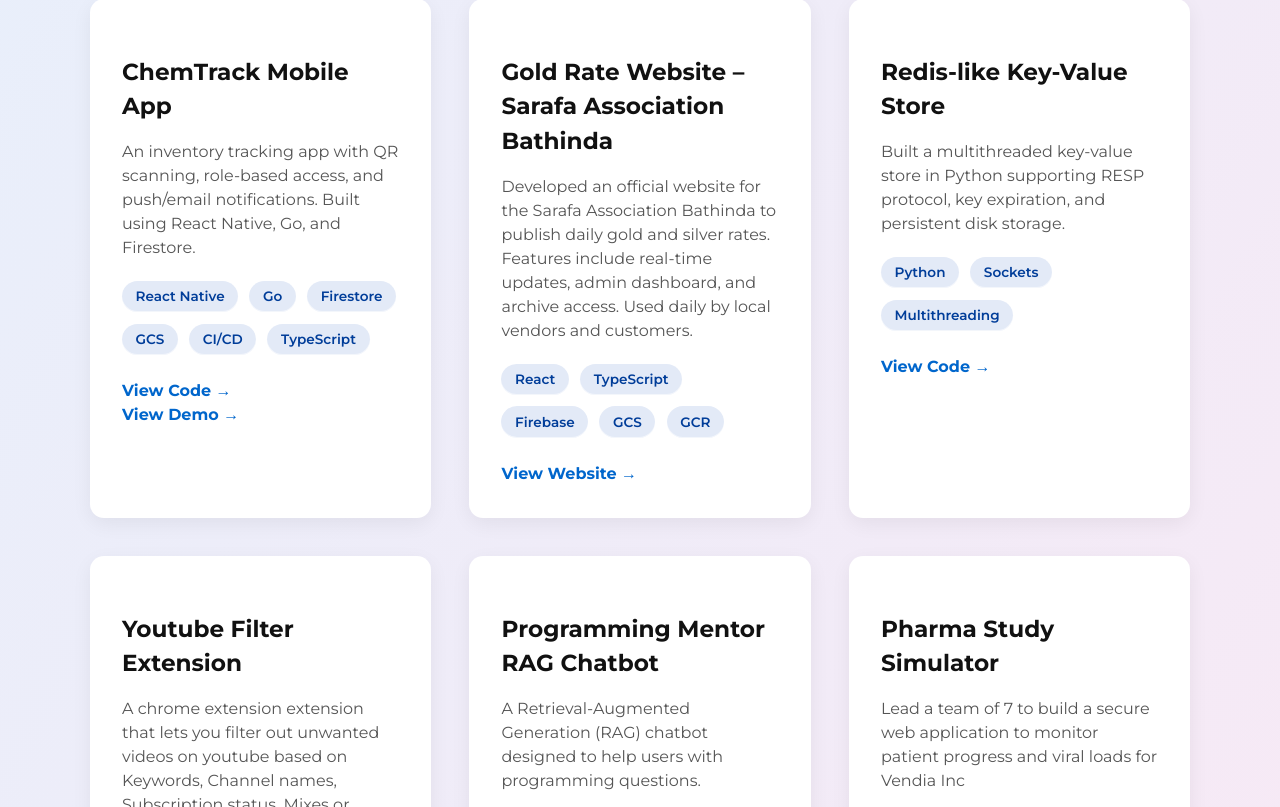
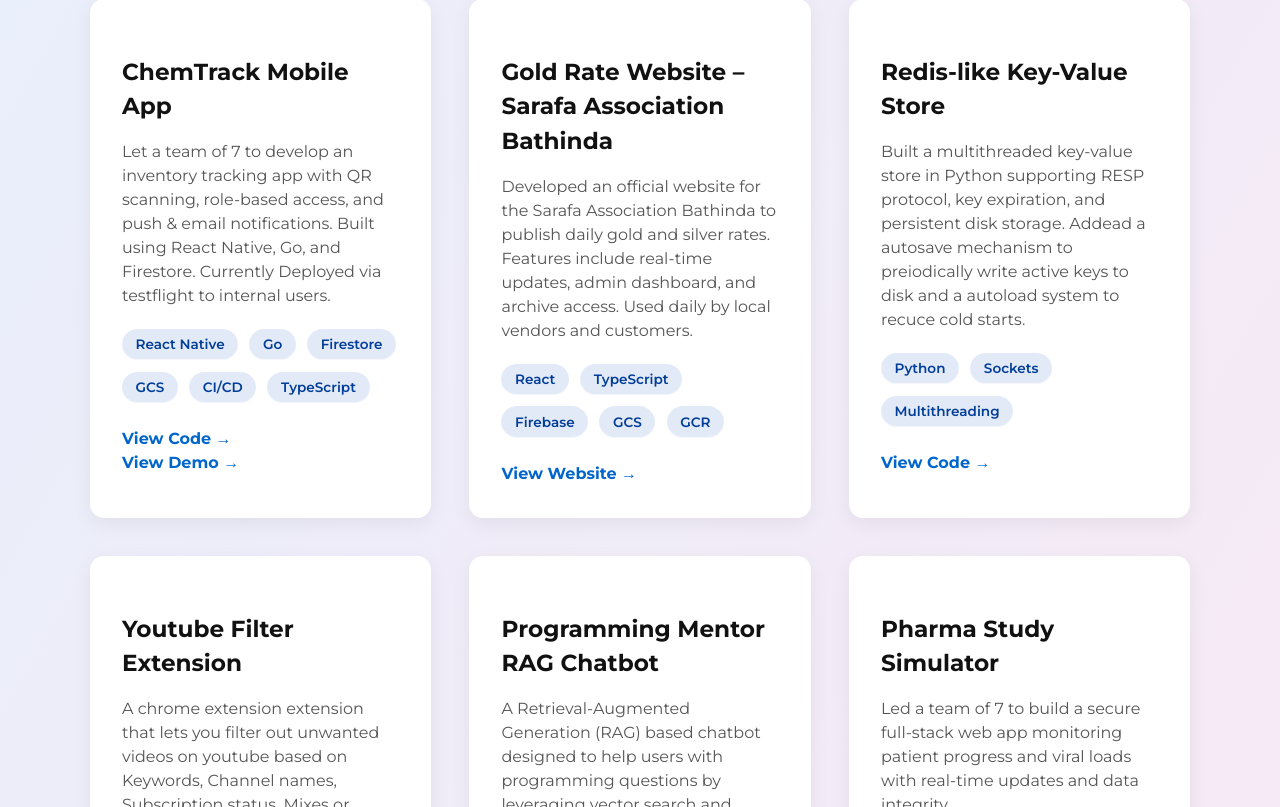
Before and after one commit to ekjyotshinh/portfolio, a React (Vite) app: page / in a window 1280 px wide. Shown: the part 2653-3460 px from the top of the page. Built offline with nearby package versions, Linux system fonts and the light colour scheme.

Commit message:
Project update

```diff
--- a/src/components/Projects/Projects.jsx
+++ b/src/components/Projects/Projects.jsx
@@ -5,7 +5,7 @@ const projectList = [
   {
     title: 'ChemTrack Mobile App',
     description:
-      'An inventory tracking app with QR scanning, role-based access, and push/email notifications. Built using React Native, Go, and Firestore.',
+      'Let a team of 7 to develop an inventory tracking app with QR scanning, role-based access, and push & email notifications. Built using React Native, Go, and Firestore. Currently Deployed via testflight to internal users.',
     tech: ['React Native', 'Go', 'Firestore', 'GCS', 'CI/CD', 'TypeScript'],
     link: 'https://github.com/ekjyotshinh/ChemTrack',
     demo: 'https://imgur.com/a/chemtrack-demo-h9Tlx1o'
@@ -22,7 +22,7 @@ const projectList = [
   {
     title: 'Redis-like Key-Value Store',
     description:
-      'Built a multithreaded key-value store in Python supporting RESP protocol, key expiration, and persistent disk storage.',
+      'Built a multithreaded key-value store in Python supporting RESP protocol, key expiration, and persistent disk storage. Addead a autosave mechanism to preiodically write active keys to disk and a autoload system to recuce cold starts.',
     tech: ['Python', 'Sockets', 'Multithreading'],
     link: 'https://github.com/ekjyotshinh/Lightweight-Redis-clone'
   },
@@ -39,7 +39,7 @@ const projectList = [
   {
     title: 'Programming Mentor RAG Chatbot',
     description:
-      'A Retrieval-Augmented Generation (RAG) chatbot designed to help users with programming questions.',
+      'A Retrieval-Augmented Generation (RAG) based chatbot designed to help users with programming questions by leveraging vector search and OpenAI’s language models for accurate, context-aware answers.',
     tech: ['LangChain', 'OpenAI API', 'Vector DB'],
     link: 'https://github.com/ekjyotshinh/Programming-Mentor-RAG-Chatbot/tree/main/rag-chatbot'
   },
@@ -47,13 +47,10 @@ const projectList = [
   {
     title: 'Pharma Study Simulator',
     description:
-      'Lead a team of 7 to build a secure web application to monitor patient progress and viral loads for Vendia Inc',
+      'Led a team of 7 to build a secure full-stack web app monitoring patient progress and viral loads with real-time updates and data integrity.',
     tech: ['React', 'Firebase', 'Node.js', 'JavaScript'],
     link: 'https://github.com/Runtime-Terror-131/Demo'
-  },
-
-
-
+  }
 
 ]
 
```
